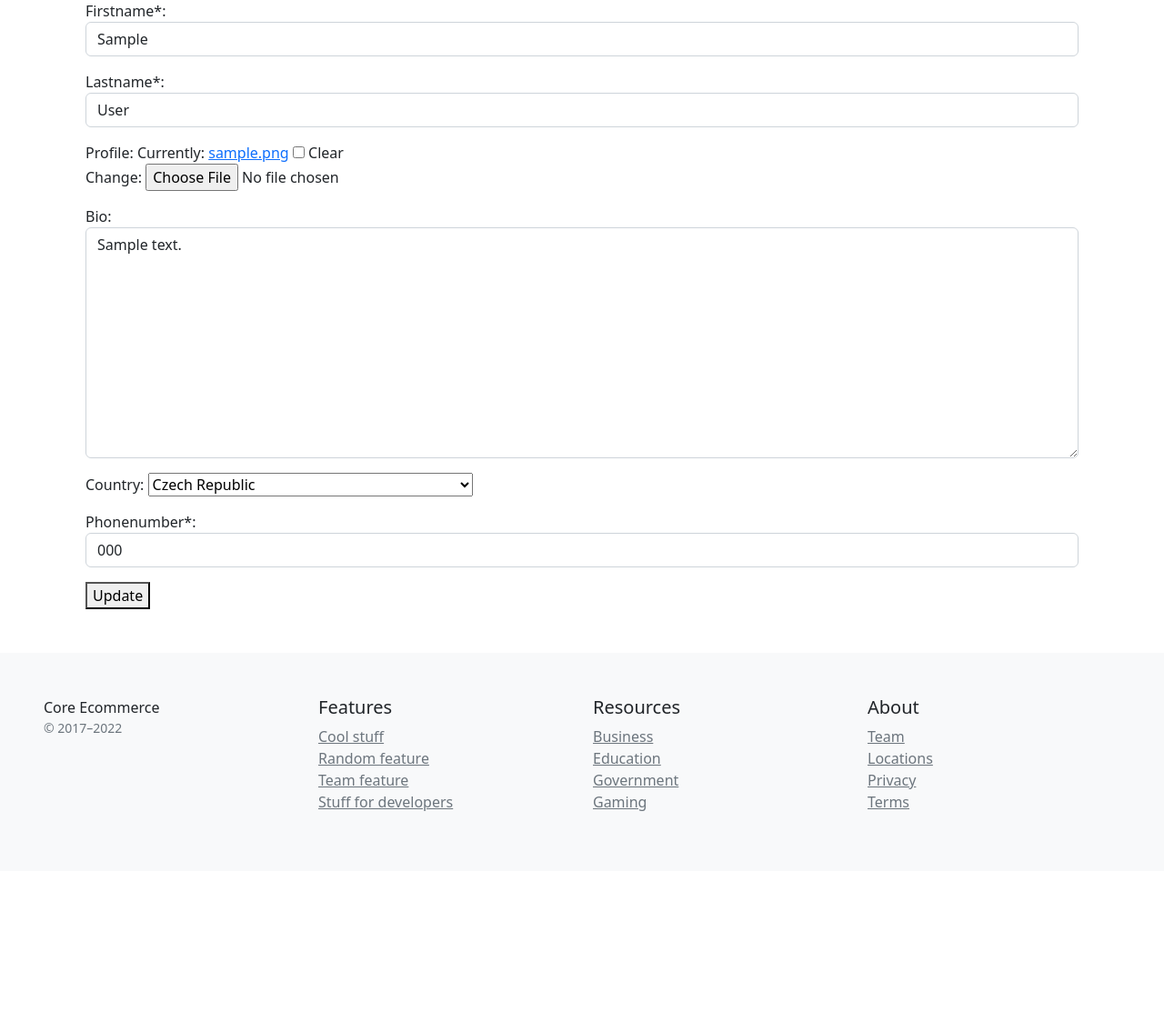
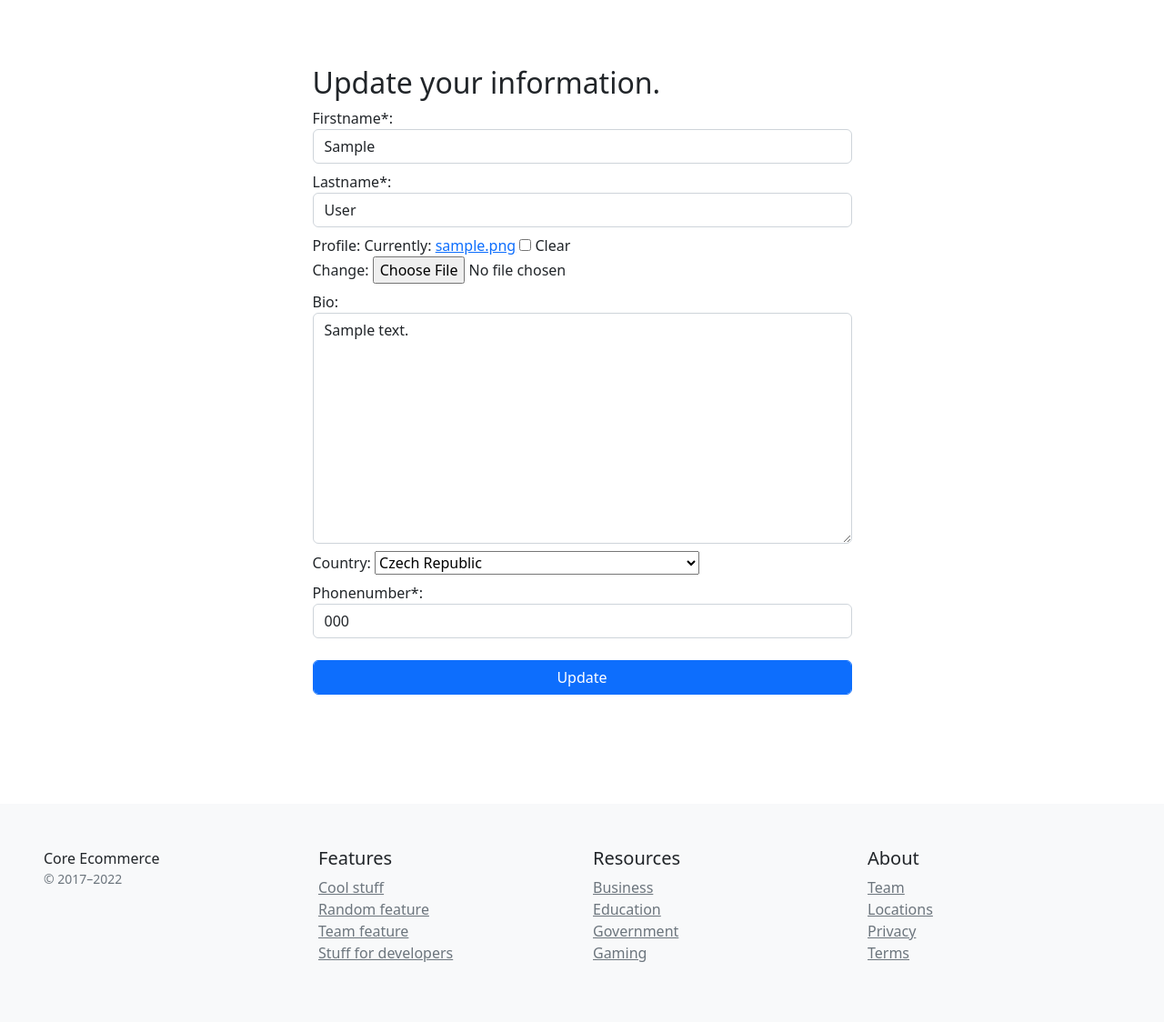
Before and after one commit to AbhinasRegmi/ecommerce, a Django app: page /accounts/dashboard/edit/ in a window 1280 px wide. Shown: the part 60-1184 px from the top of the page at 91% size. Before the commit the page ends 952 px from the top, so only its background shows below. Run offline with Django 4.2, Linux system fonts and the light colour scheme; a user stored in the database is signed in; tables that the repository leaves empty hold one stand-in row (values such as "Sample post"); some libraries are stand-ins or nearby versions.

Commit message:
Update profile beautify done.

```diff
--- a/templates/accounts/updateprofile.html
+++ b/templates/accounts/updateprofile.html
@@ -8,18 +8,57 @@ Edit profile
 
 
 {% block content %}
+<style>
+    ul{
+        list-style: none;
+    }
 
-<div class="container px-4">
-    <form method="post" enctype="multipart/form-data">
+    .errorlist{
 
-        {% csrf_token %}
-        {{ form.as_p }}
+        padding-left: 0px;
+        padding-bottom: 0px;
+    }
+</style>
 
-        <button type="submit">Update</button>
 
-    </form>
+<div class="container-fluid">
+    <div class="row no-gutter">
+        <div class="col-md-12">
+            <div class="login d-flex py-5 align-items-center">
+                <div class="container">
+                    <div class="row">
+                        <div class="col-12 col-lg-7 mx-auto">
+
+                            <form method="post" enctype="multipart/form-data" class="rounded mx-auto  p-4">
+                                {% csrf_token %}
+
+                                <div>
+                                    <h2 class="font-weight-bold mb-2">Update your information.</h2>
+                                </div>
+
+
+                                {% for field in form %}
+
+                                    <div class="mt-2">
+                                        {% if field.errors %}
+                                            <div class="alert alert-danger align-self-center pb-0" role="alert">{{field.errors}}</div>
+                                        {% endif %}
+                                        {{field.label}}:
+                                        {{field}}
+                                    </div>
+                                {% endfor %}
+
+                                <button type="submit" class="form-control mt-4 btn btn-primary">Update</button>
+                            </form>
+                        </div>
+                    </div>
+                </div>
+            </div>
+        </div>
+    </div>
 </div>
 
 
 
+
 {% endblock %}
```
